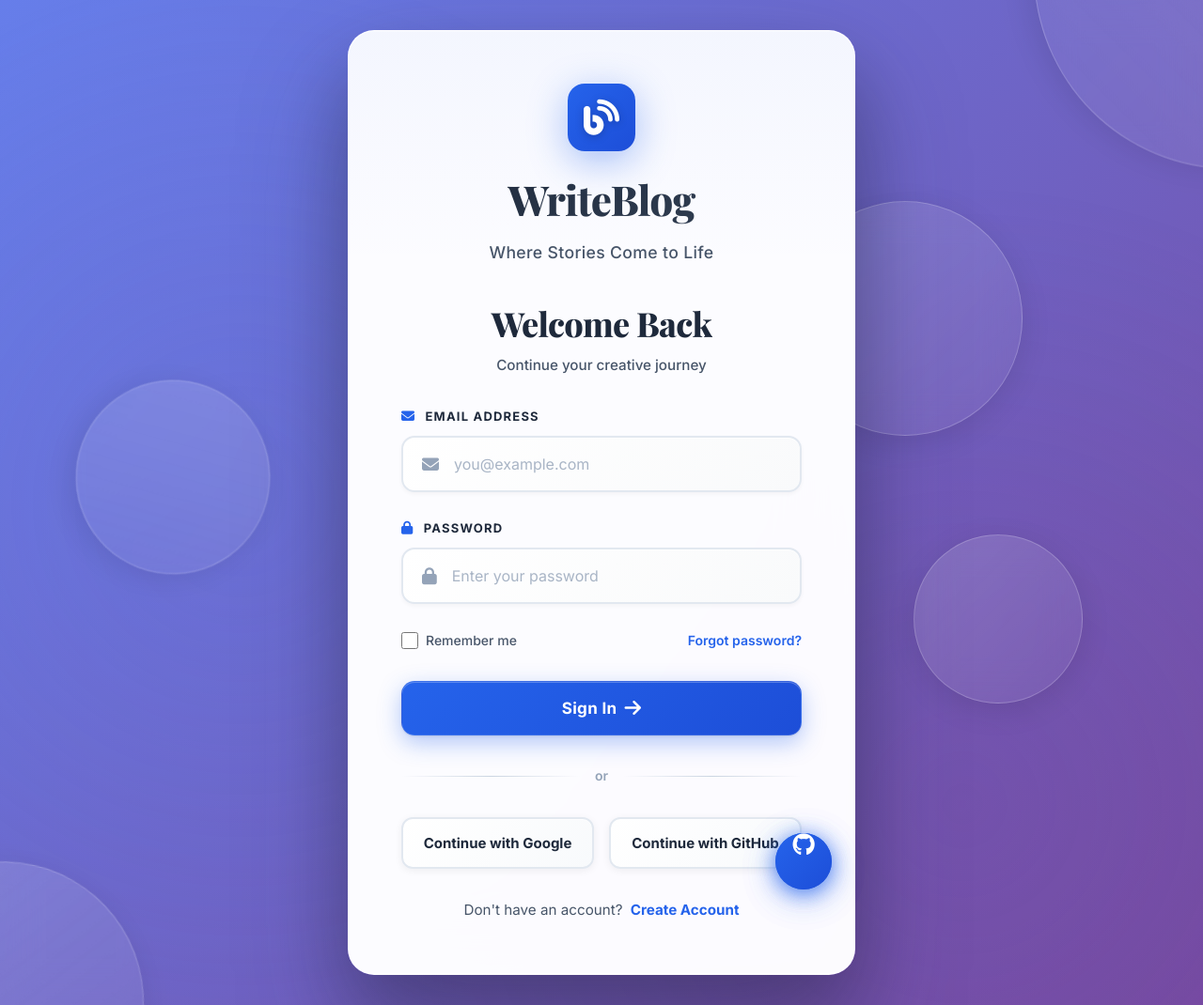
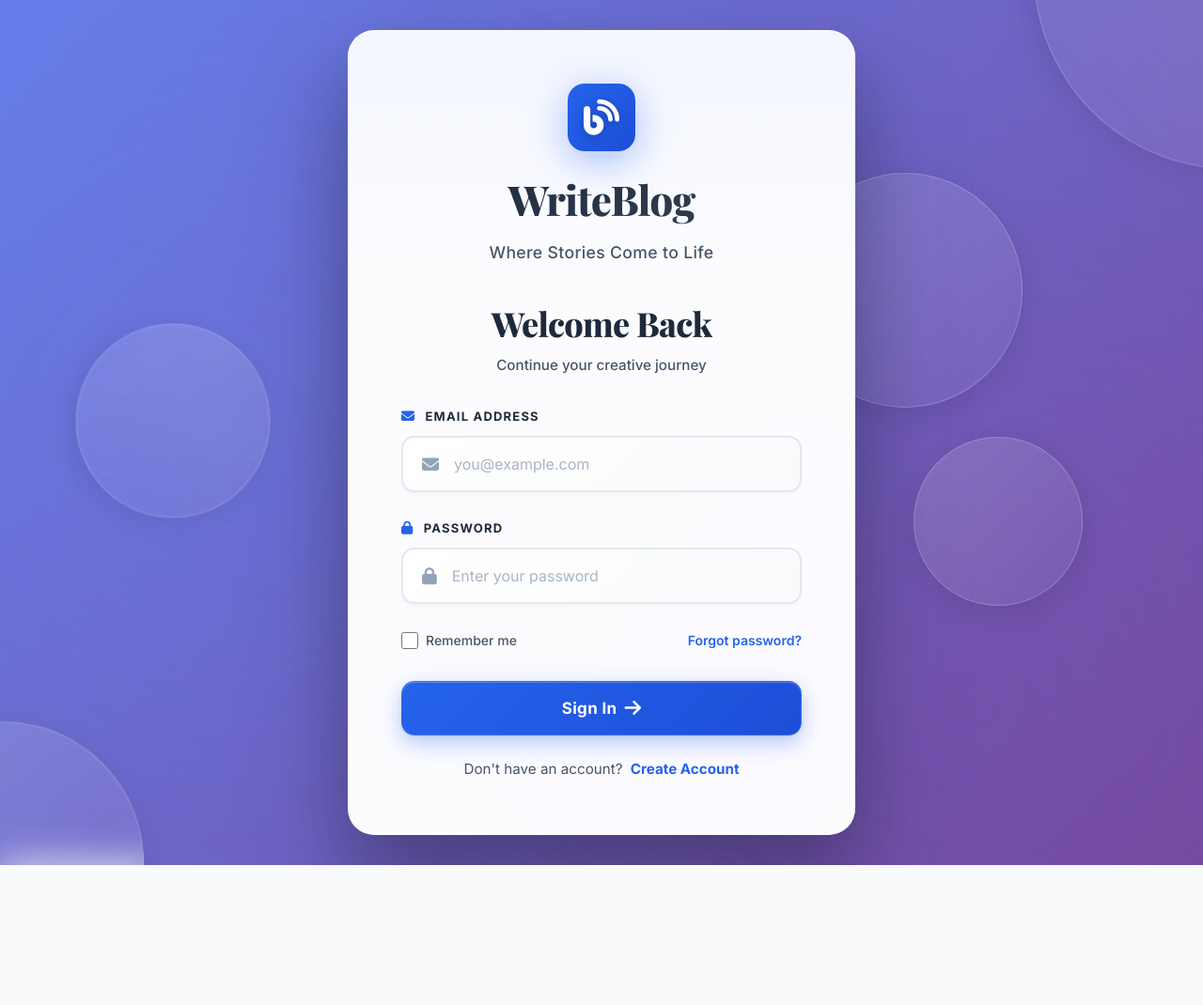
Before and after one commit to nilantoashik/WriteBlog, a plain HTML site: page login.html in a window 1280 px wide. Shown: the whole page at 94% size. After the commit the page ends 921 px from the top, so only its background shows below. Drawn offline with nearby package versions, Linux system fonts and the light colour scheme.

Commit message:
Remove social login buttons from login page
- Remove Google OAuth button
- Remove GitHub OAuth button
- Remove divider between email login and social auth
- Cleaner, simpler login interface

```diff
--- a/login.html
+++ b/login.html
@@ -75,19 +75,6 @@
                         <i class="fas fa-arrow-right"></i>
                     </button>
                 </form>
-                <div class="divider">
-                    <span>or</span>
-                </div>
-                <div class="social-auth">
-                    <button class="btn-social" onclick="handleSocialLogin('google')">
-                        <i class="fab fa-google"></i>
-                        <span>Continue with Google</span>
-                    </button>
-                    <button class="btn-social" onclick="handleSocialLogin('github')">
-                        <i class="fab fa-github"></i>
-                        <span>Continue with GitHub</span>
-                    </button>
-                </div>
                 <p class="auth-switch">Don't have an account? <a href="register.html">Create Account</a></p>
             </div>
         </div>
```
